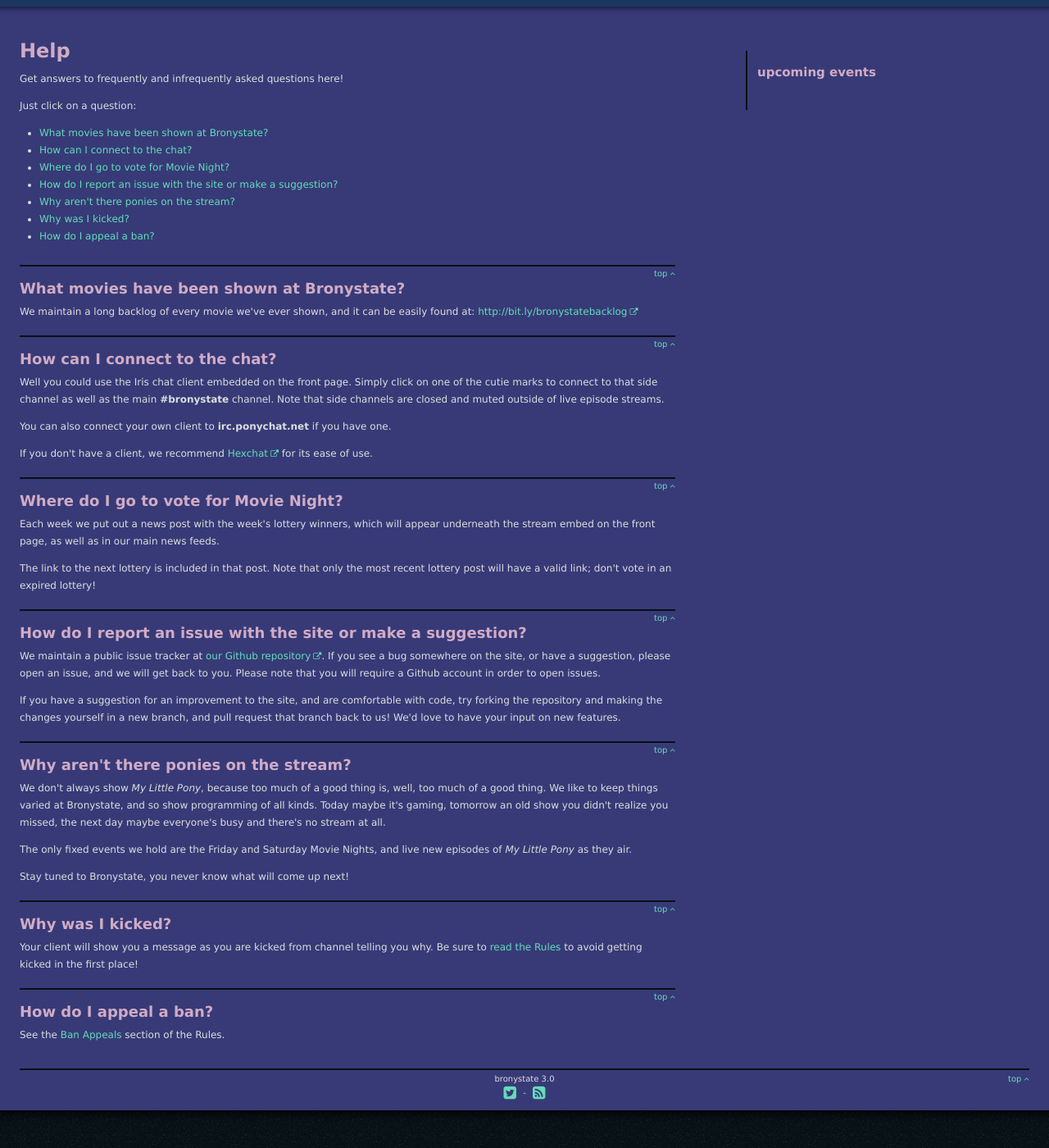
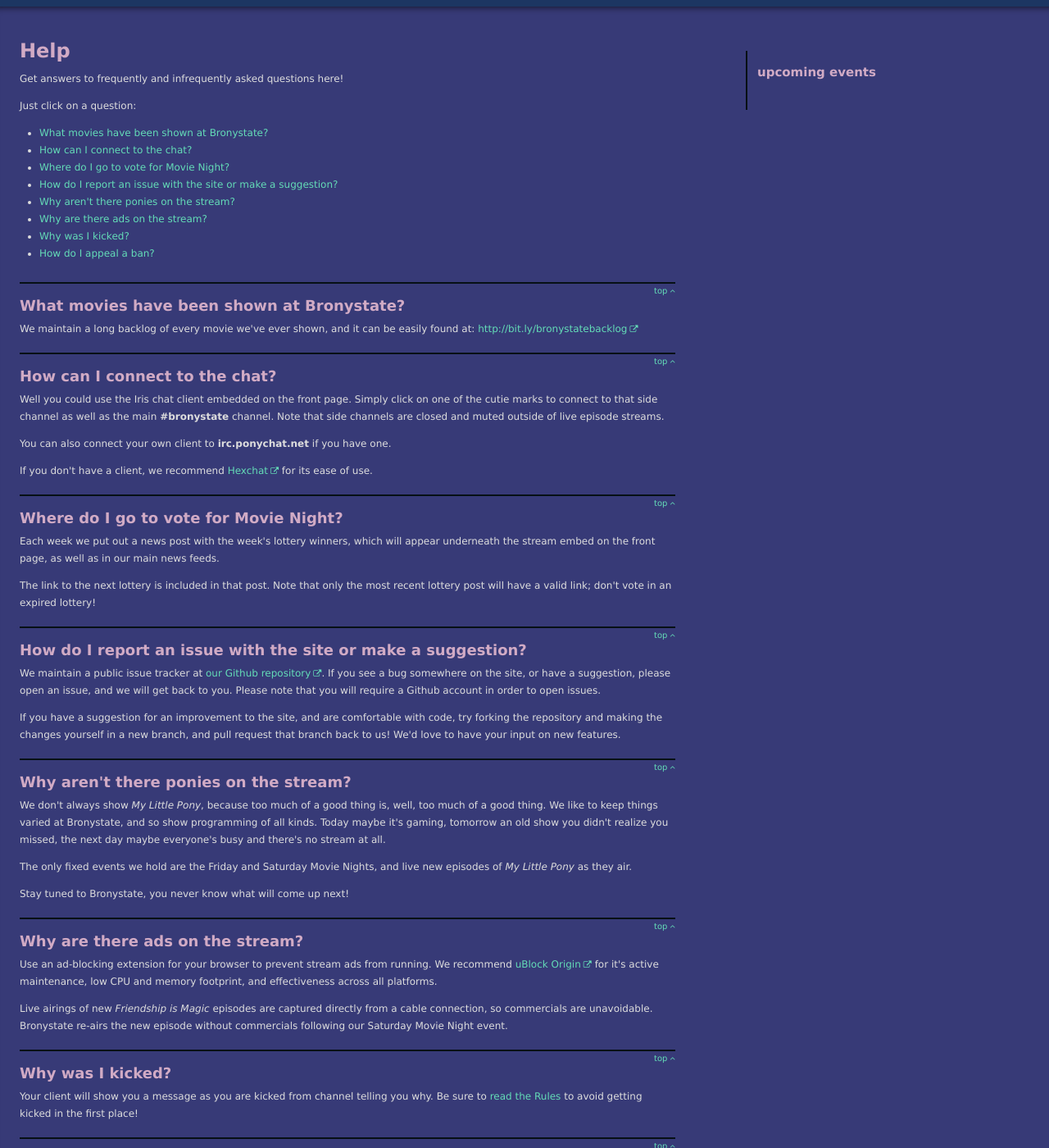
Before and after one commit to Bronystate/brstv3, a Jekyll site: the page built from index_help.md, in a window 1280 px wide and 1400 px high, scrolled down 204 px. Shown: the whole window at 82% size. Built offline with Jekyll 4.4.1, drawn with Linux system fonts in a browser that asks for light colours; nearby versions of some CDN libraries.

Commit message:
added adblock recommendation to help page
resolves #41

```diff
--- a/_data/help-page.yml
+++ b/_data/help-page.yml
@@ -75,6 +75,20 @@
 
     Stay tuned to Bronystate, you never know what will come up next!
 
+- i: adblocking
+  q: Why are there ads on the stream?
+  a: |
+    Use an ad-blocking extension for your browser to prevent stream ads from
+    running. We recommend [uBlock Origin][uo] for it's active maintenance, low
+    CPU and memory footprint, and effectiveness across all platforms.
+
+    Live airings of new *Friendship is Magic* episodes are captured directly
+    from a cable connection, so commercials are unavoidable. Bronystate re-airs
+    the new episode without commercials following our Saturday Movie Night
+    event.
+
+    [uo]: https://github.com/gorhill/uBlock
+
 - i: kicked
   q: Why was I kicked?
   a: |
```
